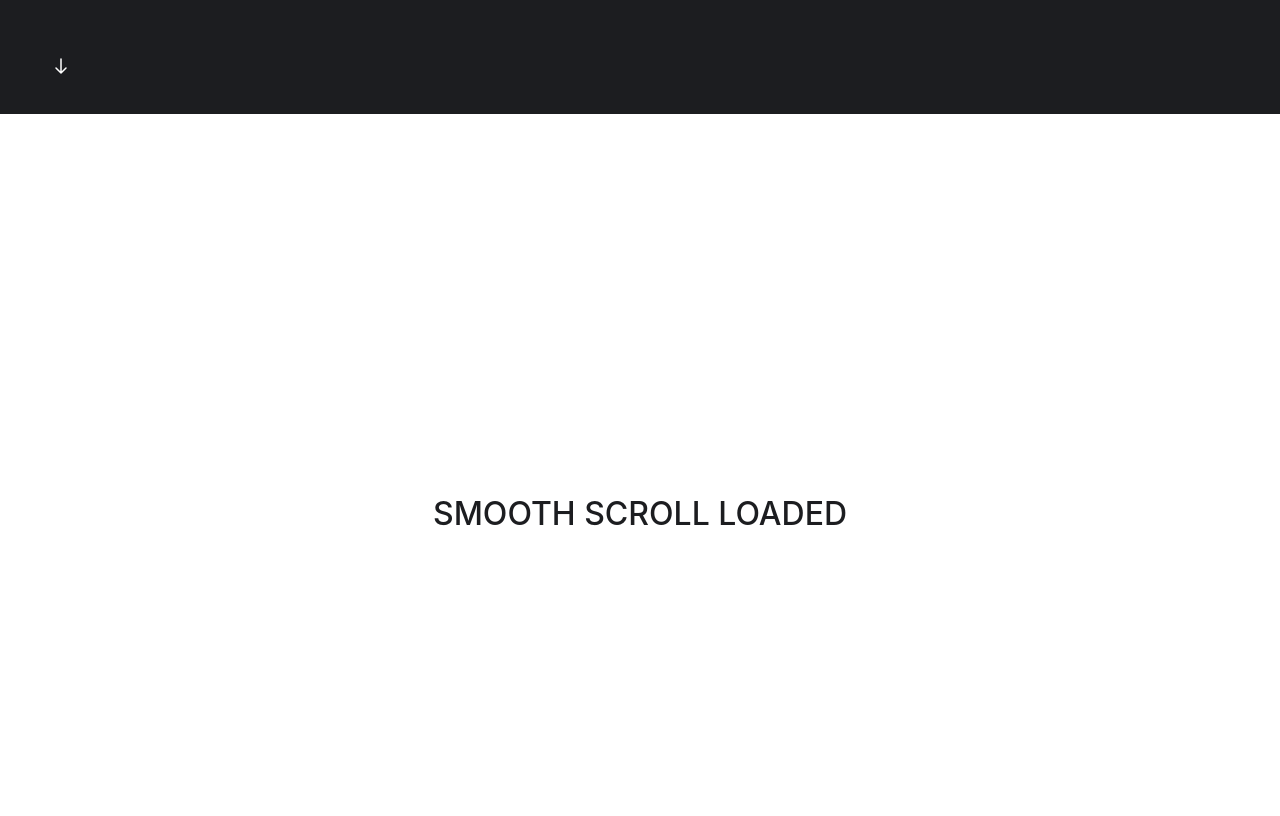
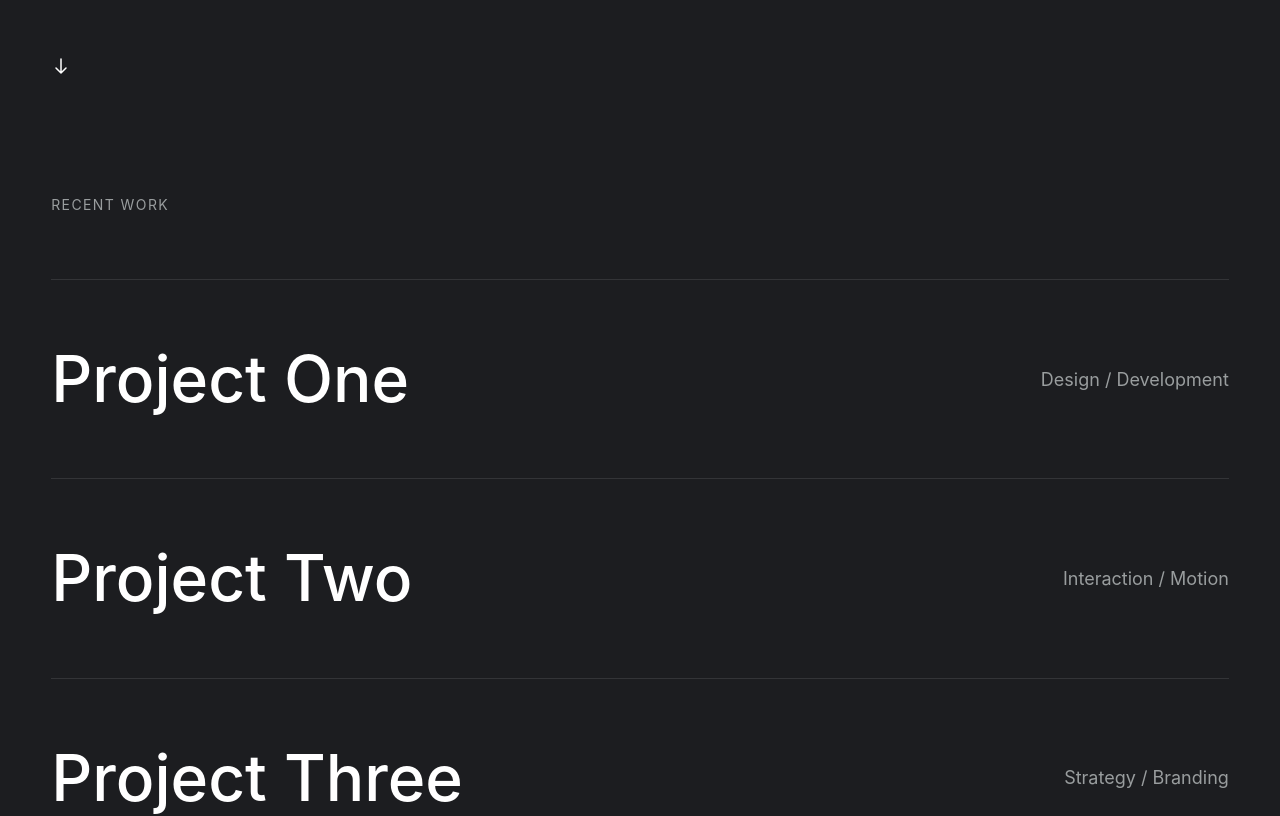
Before and after one commit to idformike1/portfolio-website-4-ag-protocol, a React (Vite) app: page / in a window 1280 px wide. Shown: the part 686-1502 px from the top of the page. Built offline with nearby package versions, Linux system fonts and the light colour scheme.

Commit message:
feat: Phase 2.3 - Work Gallery with Hover Image Reveal

```diff
--- a/src/App.jsx
+++ b/src/App.jsx
@@ -1,6 +1,7 @@
 import React, { useEffect } from 'react';
 import Navbar from './components/Navbar';
 import Hero from './components/Hero';
+import WorkGallery from './components/WorkGallery';
 import { animationEngine } from './core/AnimationEngine';
 import { smoothScroll } from './core/SmoothScroll';
 
@@ -16,6 +17,7 @@ function App() {
 
       <main data-scroll-container>
         <Hero />
+        <WorkGallery />
 
         <section style={{ height: '100vh', display: 'flex', alignItems: 'center', justifyContent: 'center', background: '#fff', color: '#1c1d20' }}>
           <h2>SMOOTH SCROLL LOADED</h2>
--- /dev/null
+++ b/src/components/WorkGallery.jsx
@@ -0,0 +1,94 @@
+import React, { useRef, useEffect, useState } from 'react';
+import gsap from 'gsap';
+
+const projects = [
+  { id: 1, title: 'Project One', category: 'Design / Development', image: 'https://images.unsplash.com/photo-1558655146-d09347e92766?q=80&w=600&auto=format&fit=crop' },
+  { id: 2, title: 'Project Two', category: 'Interaction / Motion', image: 'https://images.unsplash.com/photo-1618005182384-a83a8bd57fbe?q=80&w=600&auto=format&fit=crop' },
+  { id: 3, title: 'Project Three', category: 'Strategy / Branding', image: 'https://images.unsplash.com/photo-1550684848-86a5d8727436?q=80&w=600&auto=format&fit=crop' },
+  { id: 4, title: 'Project Four', category: 'Visual / UIUX', image: 'https://images.unsplash.com/photo-1509121703234-486a49db712d?q=80&w=600&auto=format&fit=crop' },
+];
+
+const WorkGallery = () => {
+  const modalRef = useRef(null);
+  const cursorRef = useRef(null);
+  const [activeProject, setActiveProject] = useState(null);
+
+  useEffect(() => {
+    // GSAP quickTo for smooth "spring" follow
+    const xTo = gsap.quickTo(modalRef.current, "x", { duration: 0.6, ease: "power2.out" });
+    const yTo = gsap.quickTo(modalRef.current, "y", { duration: 0.6, ease: "power2.out" });
+
+    const moveModal = (e) => {
+      const { clientX, clientY } = e;
+      xTo(clientX);
+      yTo(clientY);
+    };
+
+    window.addEventListener("mousemove", moveModal);
+
+    return () => {
+      window.removeEventListener("mousemove", moveModal);
+    };
+  }, []);
+
+  useEffect(() => {
+    if (activeProject !== null) {
+      gsap.to(modalRef.current, {
+        scale: 1,
+        opacity: 1,
+        duration: 0.4,
+        ease: "power3.out"
+      });
+    } else {
+      gsap.to(modalRef.current, {
+        scale: 0,
+        opacity: 0,
+        duration: 0.4,
+        ease: "power3.out"
+      });
+    }
+  }, [activeProject]);
+
+  return (
+    <section className="work-gallery" id="work">
+      <div className="work-gallery__header">
+         <p className="metadata">RECENT WORK</p>
+      </div>
+
+      <div className="work-gallery__list">
+        {projects.map((project, index) => (
+          <div
+            key={project.id}
+            className="work-row"
+            onMouseEnter={() => setActiveProject(index)}
+            onMouseLeave={() => setActiveProject(null)}
+          >
+            <div className="work-row__title">
+              <h2>{project.title}</h2>
+            </div>
+            <div className="work-row__category">
+              <p>{project.category}</p>
+            </div>
+          </div>
+        ))}
+      </div>
+
+      {/* Floating Image Modal */}
+      <div ref={modalRef} className="work-modal">
+        <div className="work-modal__container">
+          {projects.map((project, index) => (
+            <div
+              key={`img-${project.id}`}
+              className="work-modal__image-wrapper"
+              style={{ transform: `translateY(${activeProject * -100}%)` }}
+            >
+              <img src={project.image} alt={project.title} />
+            </div>
+          ))}
+        </div>
+      </div>
+    </section>
+  );
+};
+
+export default WorkGallery;
--- a/src/styles/main.scss
+++ b/src/styles/main.scss
@@ -184,6 +184,98 @@ img, video {
   }
 }
 
+// --- Work Gallery ---
+.work-gallery {
+  padding-top: 10vh;
+  padding-bottom: 20vh;
+  @include container;
+
+  &__header {
+    margin-bottom: 4rem;
+    .metadata {
+      font-size: 14px;
+      letter-spacing: 0.1em;
+      color: $color-grey;
+      text-transform: uppercase;
+    }
+  }
+
+  &__list {
+    width: 100%;
+  }
+}
+
+.work-row {
+  display: flex;
+  justify-content: space-between;
+  align-items: center;
+  padding: 4rem 0;
+  border-top: 1px solid rgba(255, 255, 255, 0.1);
+  transition: opacity 0.3s $ease-power3-out;
+  cursor: pointer;
+
+  &:last-child {
+    border-bottom: 1px solid rgba(255, 255, 255, 0.1);
+  }
+
+  &__title {
+    h2 {
+      @include font-h2;
+      font-size: clamp(40px, 5vw, 64px);
+      transition: transform 0.4s $ease-power3-out;
+    }
+  }
+
+  &__category {
+    p {
+      color: $color-grey;
+      font-size: 18px;
+    }
+  }
+
+  &:hover {
+    opacity: 0.4;
+
+    &__title h2 {
+      transform: translateX(20px);
+    }
+  }
+}
+
+.work-modal {
+  position: fixed;
+  top: 0;
+  left: 0;
+  width: 400px;
+  height: 300px;
+  pointer-events: none;
+  overflow: hidden;
+  z-index: 500;
+  opacity: 0;
+  transform: translate(-50%, -50%) scale(0);
+  border-radius: 12px;
+
+  &__container {
+    height: 100%;
+    width: 100%;
+    transition: transform 0.4s cubic-bezier(0.76, 0, 0.24, 1);
+  }
+
+  &__image-wrapper {
+    height: 100%;
+    width: 100%;
+    display: flex;
+    align-items: center;
+    justify-content: center;
+
+    img {
+      width: 100%;
+      height: 100%;
+      object-fit: cover;
+    }
+  }
+}
+
 // --- Selection Style ---
 ::selection {
   background: $color-white;
```
Also changed, not shown: src/hooks/useMousePosition.js (added, +23 -0 lines), 1 other file (tests, documents, lock files or other folders).
